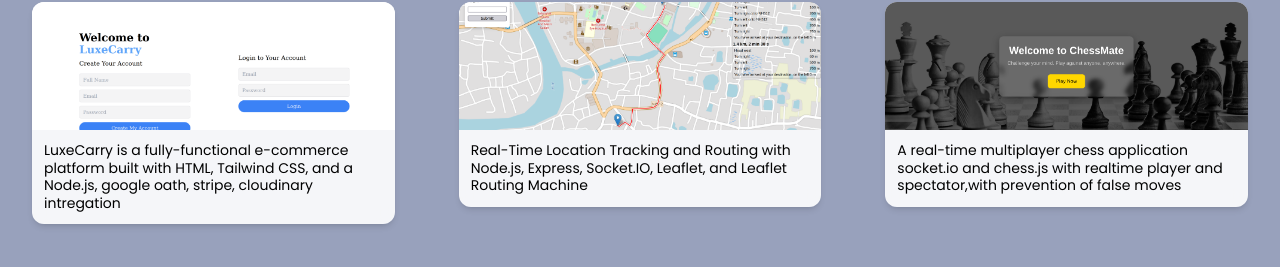
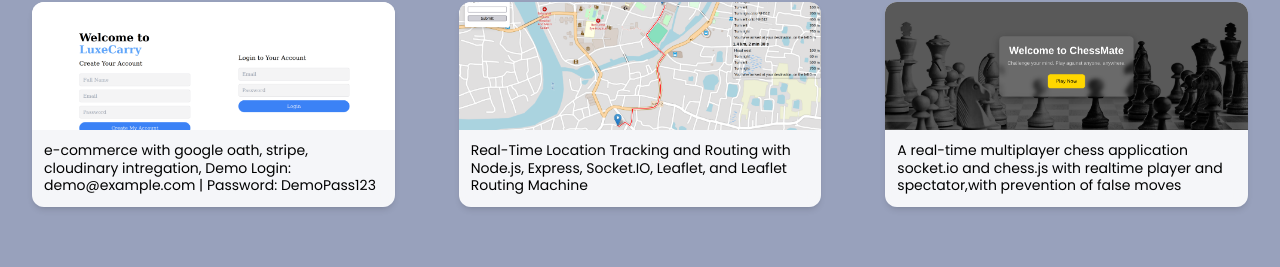
Before and after one commit to Swapnaneelkund/swapnaneelkund.github.io, a website: page index.html in a window 1280 px wide. Shown: the part 3402-3669 px from the top of the page. Drawn offline with Linux system fonts and the light colour scheme.

Commit message:
added demo email and password

```diff
--- a/index.html
+++ b/index.html
@@ -172,8 +172,8 @@
                   class="text-sm sm:text-sm leading-tight whitespace-normal break-words font-['Poppins']"
                 >
                   <!-- wraps long text -->
-                  LuxeCarry is a fully-functional e-commerce platform built with
-                  HTML, Tailwind CSS, and a Node.js, google oath, stripe, cloudinary intregation
+                  e-commerce with google oath, stripe, cloudinary intregation,
+                  Demo Login: demo@example.com | Password: DemoPass123
                 </p>
               </div>
             </div>
```
